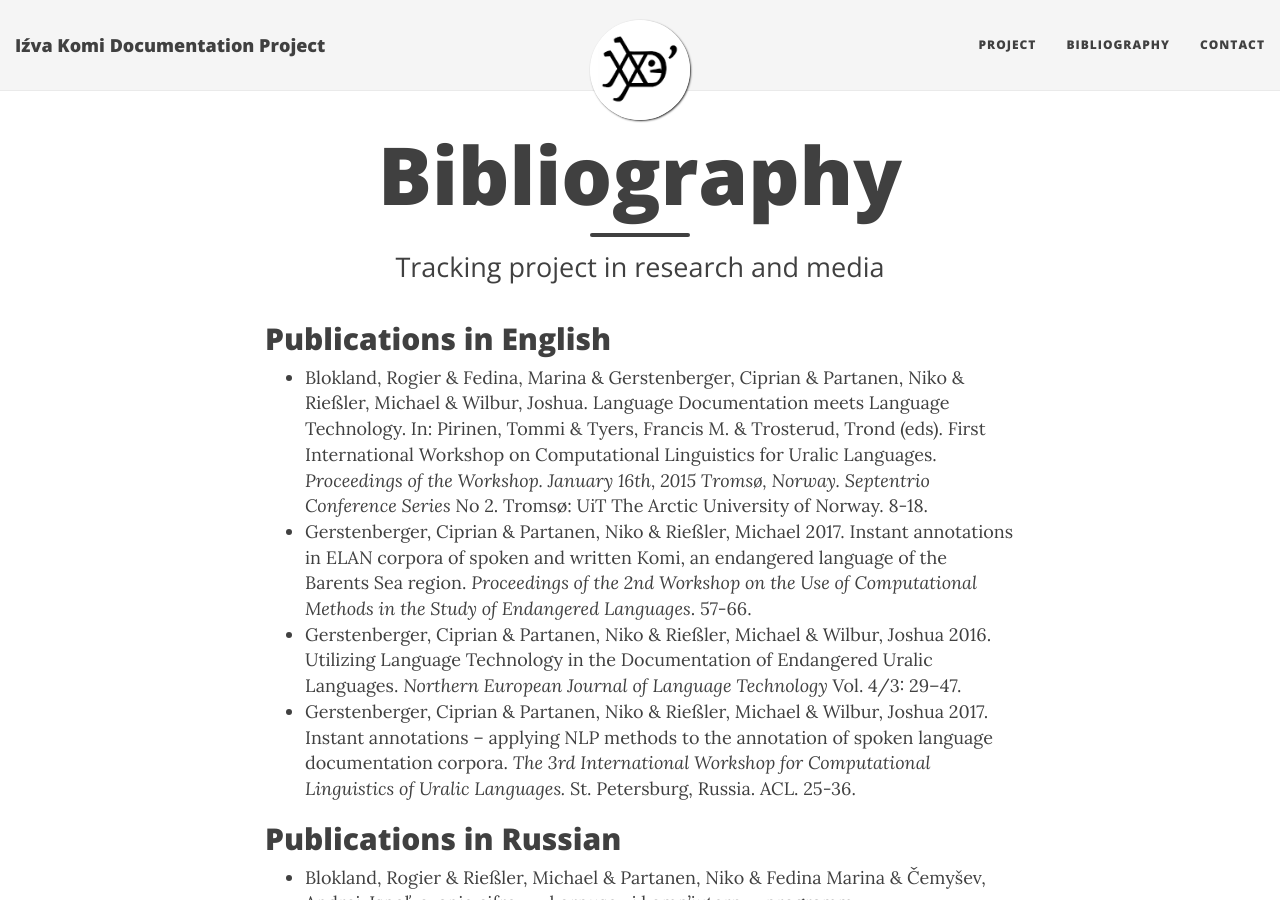
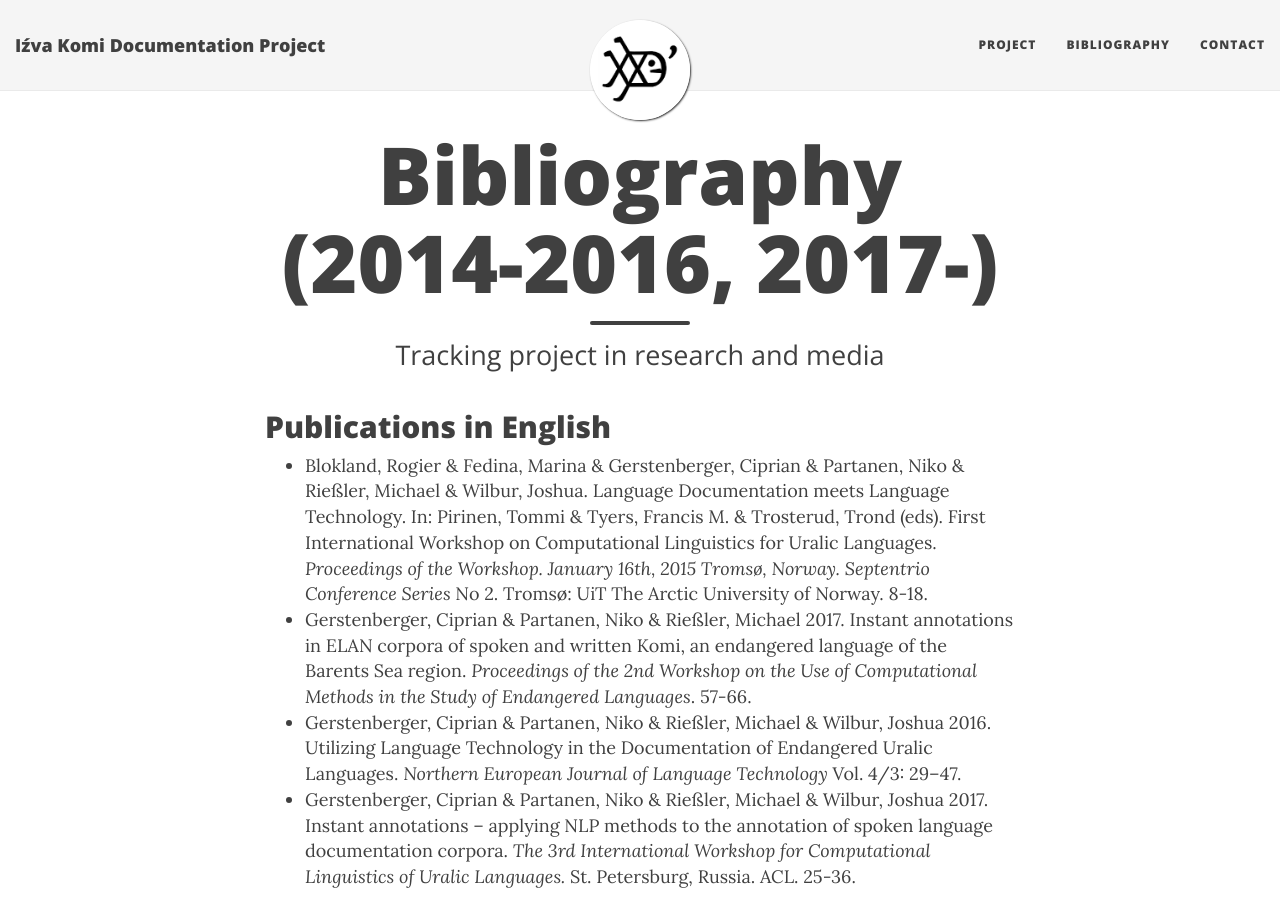
Before and after one commit to langdoc/IKDP, a Jekyll site: the page built from docs/biblio.md, in a window 1280 px wide and 900 px high. Built offline with Jekyll 4.4.1, drawn with Linux system fonts in a browser that asks for light colours; nearby versions of some CDN libraries.

Commit message:
Update biblio.md

```diff
--- a/docs/biblio.md
+++ b/docs/biblio.md
@@ -1,6 +1,6 @@
 ---
 layout: page
-title: Bibliography
+title: Bibliography (2014-2016, 2017-)
 subtitle: Tracking project in research and media
 ---
 
```
